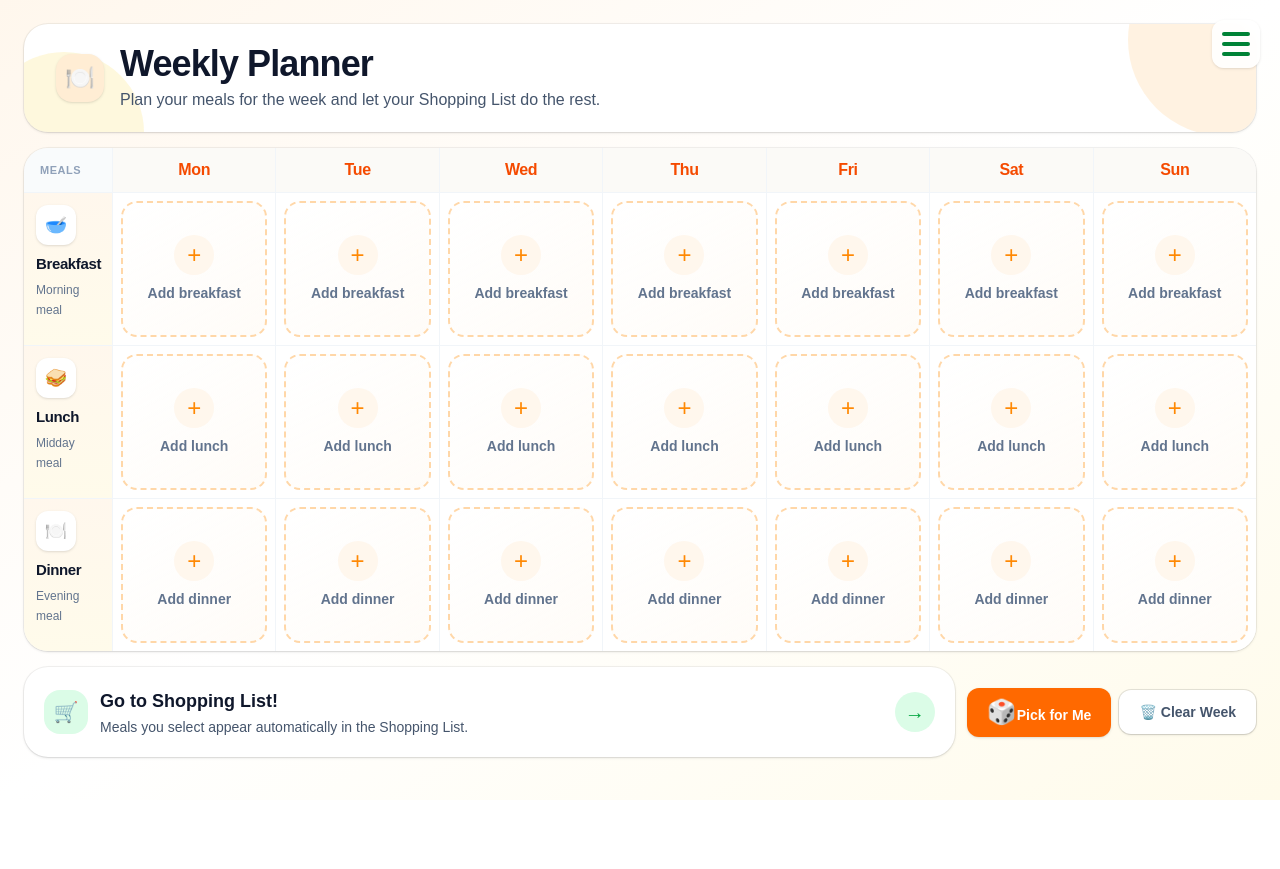
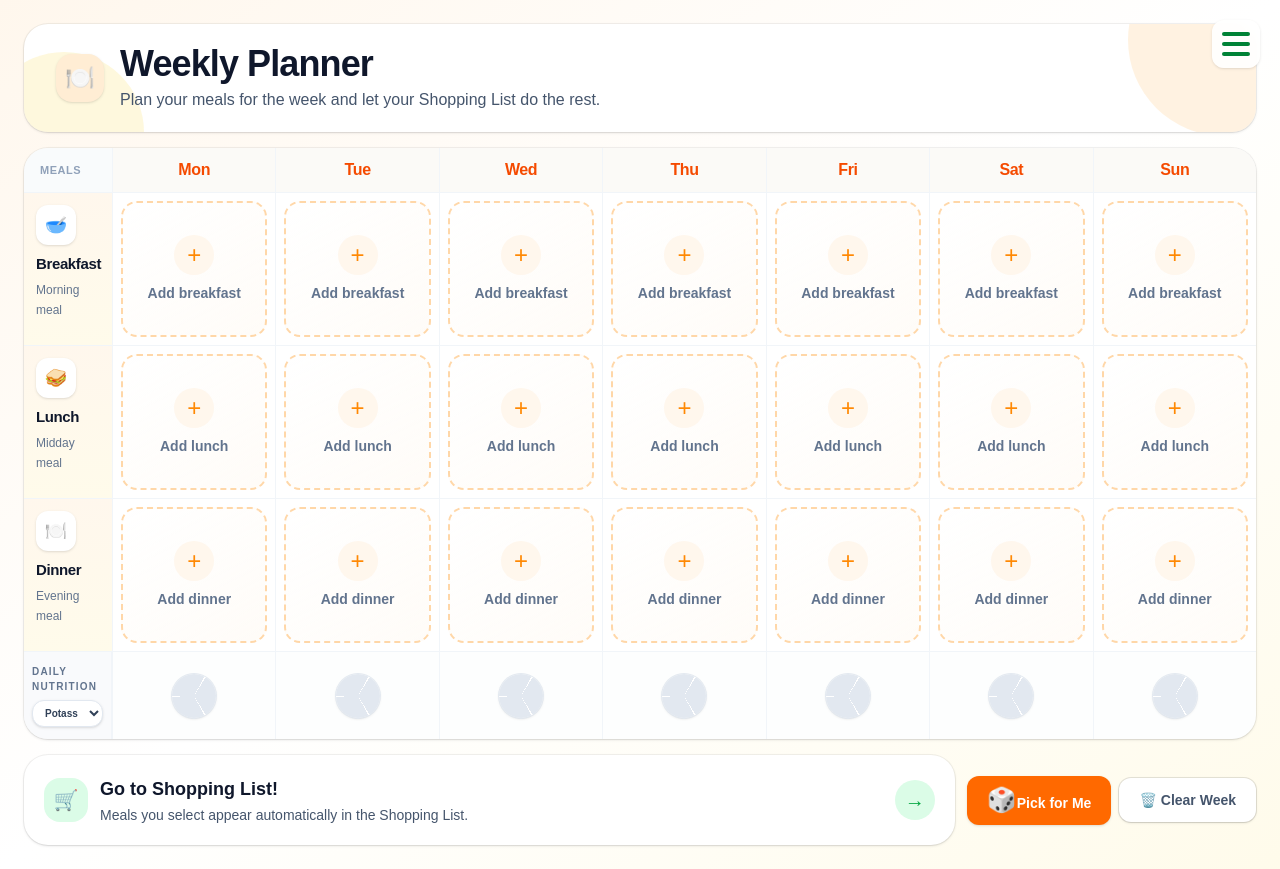
Before and after one commit to rj-jonesatlivedotcom/meal-planner, a Next.js app: page /planner in a window 1280 px wide. Before the commit the page ends 800 px from the top, so only its background shows below. Built offline with nearby package versions, Linux system fonts and the light colour scheme.

Commit message:
add daily tricirculus to planner

```diff
--- a/app/planner/page.tsx
+++ b/app/planner/page.tsx
@@ -707,6 +707,178 @@ export default function WeeklyPlannerPage() {
 
       return false;
     });
+  }
+
+  type NutritionView =
+    | "Calories"
+    | "Protein"
+    | "Potassium"
+    | "Phosphate"
+    | "Purines";
+
+  const [nutritionView, setNutritionView] =
+    useState<NutritionView>("Potassium");
+
+  function getNutritionNumber(
+    value: string
+  ) {
+    const match = value.match(/-?\d+(?:\.\d+)?/);
+    return match ? Number(match[0]) : 0;
+  }
+
+  function getDayMealRecipes(day: string) {
+    return {
+      Breakfast: getRecipe(
+        plannerMeals?.[day]?.Breakfast ?? null
+      ),
+      Lunch: getRecipe(
+        plannerMeals?.[day]?.Lunch ?? null
+      ),
+      Dinner: getRecipe(
+        plannerMeals?.[day]?.Dinner ?? null
+      ),
+    };
+  }
+
+  function getDailyNutritionTotal(
+    day: string,
+    field: "calories" | "protein"
+  ) {
+    const meals = getDayMealRecipes(day);
+    const values = mealTypes
+      .map((meal) => meals[meal as keyof typeof meals])
+      .filter(Boolean)
+      .map((recipe) =>
+        getNutritionNumber(
+          field === "calories"
+            ? recipe!.calories
+            : recipe!.protein
+        )
+      );
+
+    if (values.length === 0) {
+      return null;
+    }
+
+    return values.reduce(
+      (total, value) => total + value,
+      0
+    );
+  }
+
+  function getMealNutritionRating(
+    day: string,
+    meal: string
+  ) {
+    const recipe = getRecipe(
+      plannerMeals?.[day]?.[meal] ?? null
+    );
+
+    if (!recipe) {
+      return "Empty";
+    }
+
+    if (
+      nutritionView !== "Potassium" &&
+      nutritionView !== "Phosphate" &&
+      nutritionView !== "Purines"
+    ) {
+      return "Empty";
+    }
+
+    if (nutritionView === "Potassium") {
+      return recipe.potassium;
+    }
+
+    if (nutritionView === "Phosphate") {
+      return recipe.phosphate;
+    }
+
+    return recipe.purines;
+  }
+
+  function getNutritionSegmentClass(
+    rating: string
+  ) {
+    if (rating === "Low") {
+      return "#4ade80";
+    }
+
+    if (rating === "Moderate") {
+      return "#fbbf24";
+    }
+
+    if (rating === "High") {
+      return "#f87171";
+    }
+
+    return "#e2e8f0";
+  }
+
+  function Tricirculus({
+    day,
+  }: {
+    day: string;
+  }) {
+    if (
+      nutritionView === "Calories" ||
+      nutritionView === "Protein"
+    ) {
+      const total = getDailyNutritionTotal(
+        day,
+        nutritionView === "Calories"
+          ? "calories"
+          : "protein"
+      );
+
+      if (total === null) {
+        return (
+          <span className="text-sm font-bold text-slate-300">
+            —
+          </span>
+        );
+      }
+
+      return (
+        <span className="text-sm font-extrabold text-slate-800">
+          {total.toLocaleString()}
+          {nutritionView === "Calories"
+            ? " kcal"
+            : " g"}
+        </span>
+      );
+    }
+
+    const breakfast = getMealNutritionRating(
+      day,
+      "Breakfast"
+    );
+    const lunch = getMealNutritionRating(
+      day,
+      "Lunch"
+    );
+    const dinner = getMealNutritionRating(
+      day,
+      "Dinner"
+    );
+
+    const breakfastColour =
+      getNutritionSegmentClass(breakfast);
+    const lunchColour =
+      getNutritionSegmentClass(lunch);
+    const dinnerColour =
+      getNutritionSegmentClass(dinner);
+
+    return (
+      <span
+        className="h-11 w-11 shrink-0 rounded-full shadow-sm ring-1 ring-slate-200/90"
+        style={{
+          background: `conic-gradient(from -90deg, ${breakfastColour} 0deg 118deg, #ffffff 118deg 122deg, ${lunchColour} 122deg 238deg, #ffffff 238deg 242deg, ${dinnerColour} 242deg 358deg, #ffffff 358deg 360deg)`,
+        }}
+        aria-label={`${day} ${nutritionView}: breakfast ${breakfast.toLowerCase()}, lunch ${lunch.toLowerCase()}, dinner ${dinner.toLowerCase()}`}
+        title={`${day} ${nutritionView}: breakfast ${breakfast.toLowerCase()}, lunch ${lunch.toLowerCase()}, dinner ${dinner.toLowerCase()}`}
+      />
+    );
   }
 
   if (plannerMeals === null) {
@@ -1121,6 +1293,55 @@ export default function WeeklyPlannerPage() {
 
           </section>
 
+          {/* MOBILE DAILY NUTRITION */}
+
+          <section className="mt-3 overflow-hidden rounded-3xl bg-white shadow-sm ring-1 ring-black/5">
+
+            <div className="flex items-center justify-between gap-4 border-t border-slate-100 px-4 py-3">
+
+              <div className="min-w-0">
+
+                <h2 className="text-xs font-extrabold uppercase tracking-[0.12em] text-slate-500">
+                  Daily Nutrition
+                </h2>
+
+                <select
+                  value={nutritionView}
+                  onChange={(event) =>
+                    setNutritionView(
+                      event.target.value as NutritionView
+                    )
+                  }
+                  className="mt-1.5 rounded-xl border border-slate-200 bg-slate-50 px-2.5 py-1.5 text-xs font-bold text-slate-700 outline-none transition focus:border-orange-400 focus:bg-white focus:ring-2 focus:ring-orange-100"
+                  aria-label="Choose daily nutrition"
+                >
+                  <option value="Calories">
+                    Calories
+                  </option>
+                  <option value="Protein">
+                    Protein
+                  </option>
+                  <option value="Potassium">
+                    Potassium
+                  </option>
+                  <option value="Phosphate">
+                    Phosphate
+                  </option>
+                  <option value="Purines">
+                    Purines
+                  </option>
+                </select>
+
+              </div>
+
+              <div className="flex shrink-0 items-center justify-center pr-1">
+                <Tricirculus day={selectedDay} />
+              </div>
+
+            </div>
+
+          </section>
+
         </div>
 
         {/* DESKTOP PLANNER */}
@@ -1582,6 +1803,62 @@ export default function WeeklyPlannerPage() {
 
             </div>
 
+            {/* DAILY NUTRITION ROW */}
+
+            <div className="grid grid-cols-[88px_repeat(7,minmax(0,1fr))] border-t border-slate-100 bg-slate-50/30">
+
+              <div className="flex items-center justify-center border-r border-slate-100 bg-slate-50/70 px-2 py-3">
+
+                <div className="flex flex-col items-center gap-1.5">
+
+                  <h2 className="text-[10px] font-extrabold uppercase tracking-[0.12em] text-slate-500">
+                    Daily Nutrition
+                  </h2>
+
+                  <select
+                    value={nutritionView}
+                    onChange={(event) =>
+                      setNutritionView(
+                        event.target.value as NutritionView
+                      )
+                    }
+                    className="w-full rounded-xl border border-slate-200 bg-white px-2 py-1.5 text-[10px] font-bold text-slate-700 shadow-sm outline-none transition focus:border-orange-400 focus:ring-2 focus:ring-orange-100"
+                    aria-label="Choose daily nutrition"
+                  >
+                    <option value="Calories">
+                      Calories
+                    </option>
+                    <option value="Protein">
+                      Protein
+                    </option>
+                    <option value="Potassium">
+                      Potassium
+                    </option>
+                    <option value="Phosphate">
+                      Phosphate
+                    </option>
+                    <option value="Purines">
+                      Purines
+                    </option>
+                  </select>
+
+                </div>
+
+              </div>
+
+              {days.map((day) => (
+
+                <div
+                  key={`nutrition-${day}-${nutritionView}`}
+                  className="flex min-h-[68px] items-center justify-center border-l border-slate-100 px-2 py-3"
+                >
+                  <Tricirculus day={day} />
+                </div>
+
+              ))}
+
+            </div>
+
           </section>
 
         </div>
```
